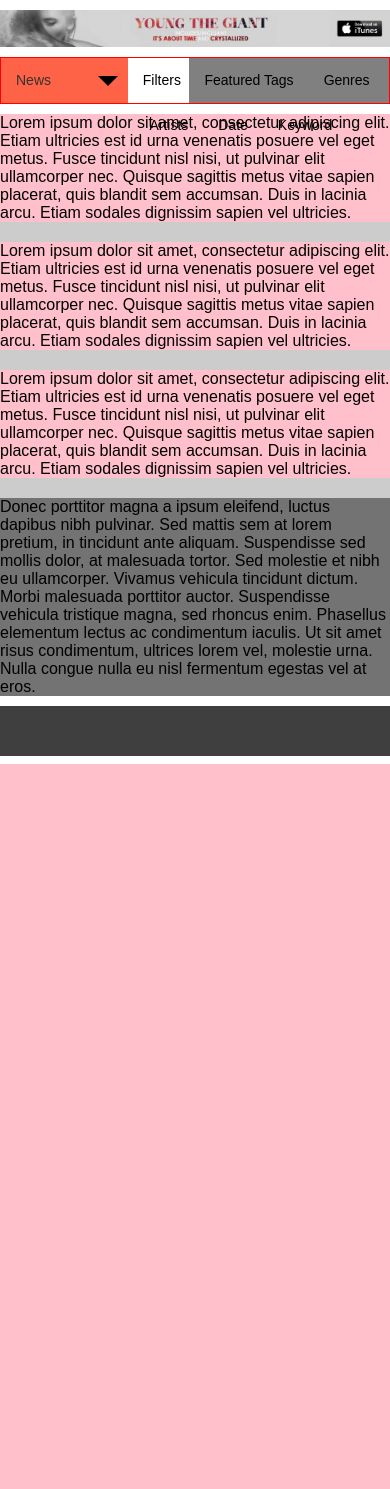
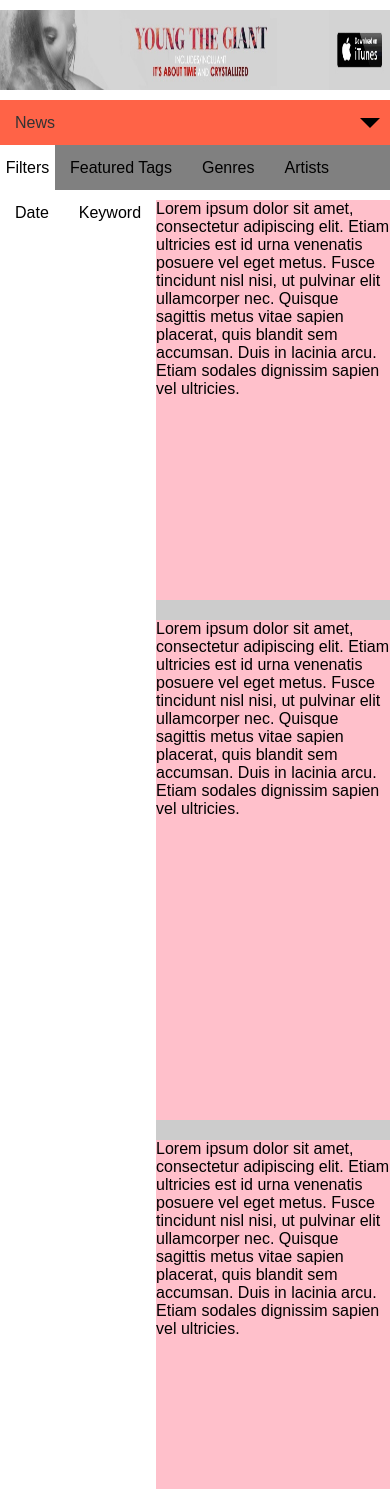
Before and after one commit to darcyvoutt/exclaim, a PHP site: page / in a window 390 px wide. Shown: the part 80-1569 px from the top of the page. Before the commit the page ends 844 px from the top, so only its background shows below. Run offline with PHP 8.4, Linux system fonts and the light colour scheme; style sheets or scripts are compiled from the project's sources.

Commit message:
more responsive work for navigation and streams

```diff
--- a/assets/less/mixins.less
+++ b/assets/less/mixins.less
@@ -53,10 +53,16 @@
 //////////////////////////////////////////////////////
 
 .flexbox(@direction, @wrap, @align, @val) {
+  // Older Implementation
   display: -webkit-box;
   display: -moz-box;
   display: -ms-flexbox;
+  display: flexbox;
+
+  // Modern Implementation
   display: -webkit-flex;
+  display: -moz-flex;
+  display: -ms-flex;
   display: flex;
 
   -webkit-flex-flow: @direction @wrap;
@@ -72,10 +78,10 @@
 
 .flex(@values) {
   -webkit-box-flex: @values;
-  -moz-box-flex:  @values;
-  -webkit-flex:  @values;
-  -ms-flex:  @values;
-  flex:  @values;
+  -moz-box-flex: @values;
+  -webkit-flex: @values;
+  -ms-flex: @values;
+  flex: @values;
 }
 
 .order(@val) {
--- a/assets/less/modules/header.less
+++ b/assets/less/modules/header.less
@@ -5,6 +5,7 @@
 .ad-leaderboard {
   img {
     max-width: 100%;
+    min-height: 80px;
     margin: 0 auto 10px auto;
     display: block;
   }
--- a/assets/less/modules/nav.less
+++ b/assets/less/modules/nav.less
@@ -10,7 +10,6 @@
 
 // Entire navigation styling and wrapping
 .nav {
-  .debug; // only used during testing
   min-height: @navHeight;
   position: relative;
 
@@ -26,11 +25,12 @@
   }
 
   .tabletSupport ({
-      font-size: 14px;
-    });
+    .flexbox(column, wrap, align-item, flex-start);
 
-  .mobileSupport({
-    // display: none;
+    // Firefox fallback as it does not support wrap
+    // wrap issue to be fixed March 18, 2014 in v28
+    display: block;
+    width: 100%;
     });
 }
 
@@ -43,11 +43,12 @@
   height: @navHeight;
   text-indent: 15px;
   max-width: 250px;
+  z-index: 999;
   .flex(1);
 
-  .mobileSupport({
-    width: 100%;
-    box-flex: 0;
+  .tabletSupport ({
+    max-width: 100%;
+    margin-right: 0;
     });
 
   &:after {
--- a/assets/less/modules/streams.less
+++ b/assets/less/modules/streams.less
@@ -9,27 +9,22 @@
 //////////////////////////////////////////////////////
 
 .streams {
-  display: -webkit-box;
-  display: -moz-box;
-  display: -ms-flexbox;
-  display: -webkit-flex;
-  display: flex;
-
-  -webkit-flex-flow: row nowrap;
-  flex-flow: row nowrap;
-
-  justify-content: flex-end;
+  .flexbox(row, wrap, justify-content, flex-start);
 
   .tabletSupport({
-    -webkit-flex-flow: column wrap;
+     .flexbox(column, wrap, align-items, flex-start);
+
+     // Firefox fallback as it does not support wrap
+     // wrap issue to be fixed March 18, 2014 in v28
+     display: block;
+     width: 100%;
   });
 }
 
 .stream {
   background: pink;
   margin: 0 2.5% 20px 0;
-  -webkit-flex: 1;
-          flex: 1;
+  .flex(1);
 
   &:last-of-type {
     margin-right: 0;
```
